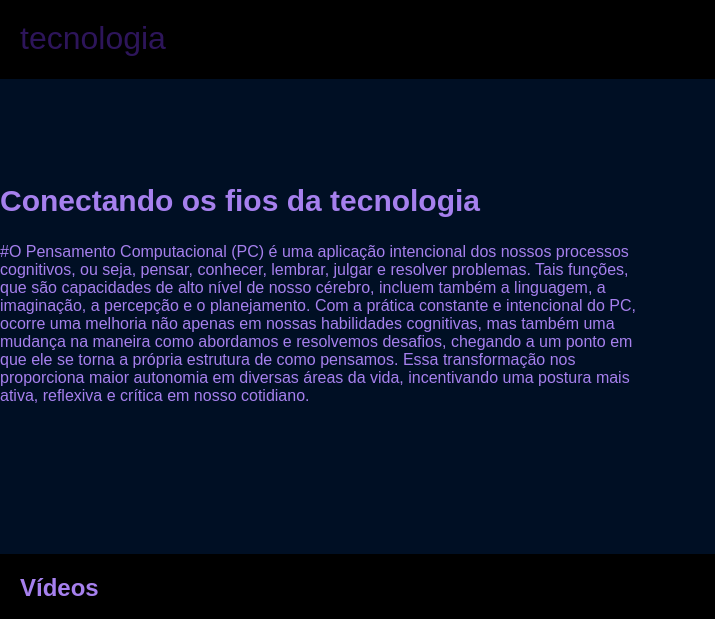
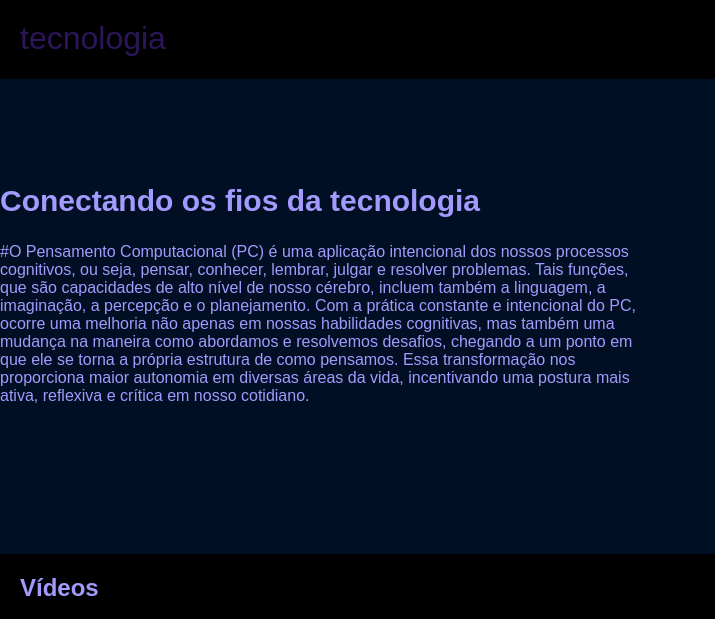
Before and after one commit to Belzebee/catalogo-de-videos, a plain HTML site: page index.html in a window 1280 px wide. Shown: the top 619 px of the page, 0-715 px from the left. Drawn offline with Linux system fonts and the light colour scheme; grey boxes are pictures that could not be loaded.

Commit message:
p.computacional

```diff
--- a/styles.css
+++ b/styles.css
@@ -1,5 +1,5 @@
 body {
-    color: rgb(166, 128, 238);
+    color: rgb(162, 155, 253);
     background: black;
     margin: 0px;
     font-family: "Ckakra Petch", sans-serif;
```
